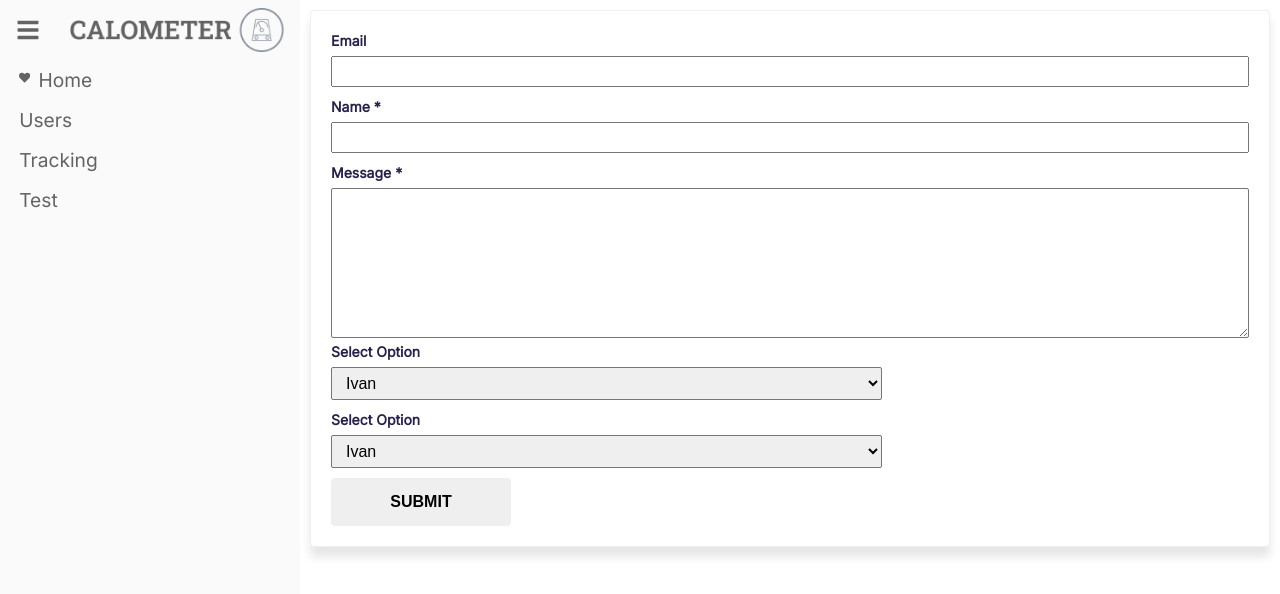
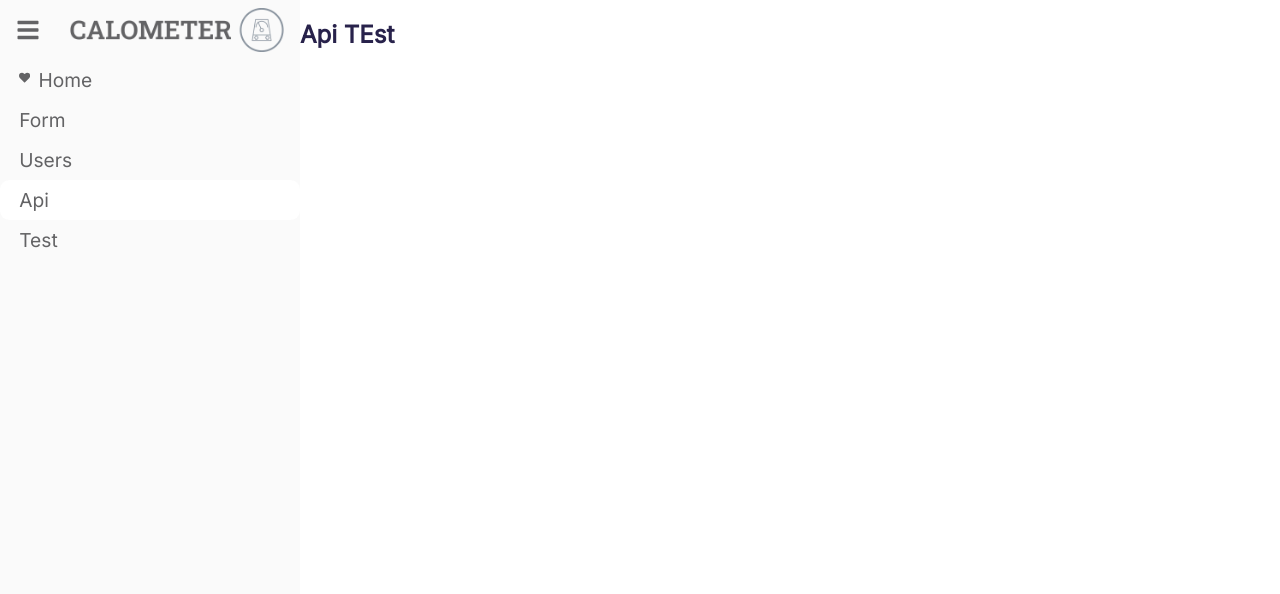
Before and after one commit to hkanev/design-system, a React (Create React App) app: page /api in a window 1280 px wide. Shown: the top 594 px of the page. Built offline with nearby package versions, Linux system fonts and the light colour scheme.

Commit message:
navigation preparations

```diff
--- a/src/App.js
+++ b/src/App.js
@@ -2,10 +2,10 @@ import { Route, Routes } from "react-router-dom";
 import Loadable from "react-loadable";
 
 import Navigation from "Components/Navigation/Navigation";
-import UserNavigation from "Components/Navigation/UserNavigation";
 import { mainNav } from "Components/Navigation/conf";
-import { formConf } from "Components/Form/conf";
-import { Form } from "Components/Form/Form";
+import FormPage from "./Pages/Form/Form";
+import ApiTest from "./Pages/ApiTest/ApiTest";
+
 
 const Loading = () => <div> Loading... </div>;
 
@@ -18,26 +18,22 @@ const Users = Loadable({
   loading: Loading,
 });
 const Tracking = Loadable({
-  loader: () => import("./Pages/Tracking/Tracking"),
+  loader: () => import("./Pages/ApiTest/ApiTest"),
   loading: Loading,
 });
 
 function App() {
-  function submitForm(formState) {
-    console.log(formState);
-  }
+
   return (
     <div className="App">
       <Navigation mainNav={mainNav} />
-      <div className="main">
-        <Form formData={formConf} submitForm={submitForm} />
-      </div>
 
-      {/*<Routes>*/}
-      {/*  <Route path="/" exact element={<Home />} />*/}
-      {/*  <Route path="/users" exact element={<Users />} />*/}
-      {/*  <Route path="/tracking" exact element={<Tracking />} />*/}
-      {/*</Routes>*/}
+      <Routes>
+        <Route path="/" exact element={<Home />} />
+        <Route path="/users" exact element={<Users />} />
+        <Route path="/api" exact element={<ApiTest />} />
+        <Route path="/form" exact element={<FormPage />} />
+      </Routes>
     </div>
   );
 }
--- a/src/Components/Navigation/conf.js
+++ b/src/Components/Navigation/conf.js
@@ -5,6 +5,14 @@ export const mainNav = [
     label: "Home",
     route: "/",
     active: false,
+    class: "",
+    "tooltip:": "",
+    subitems: [],
+  },
+  {
+    icon: "",
+    label: "Form",
+    route: "/form",
     class: "",
     "tooltip:": "",
     subitems: [],
@@ -19,8 +27,8 @@ export const mainNav = [
   },
   {
     icon: "",
-    label: "Tracking",
-    route: "/tracking",
+    label: "Api",
+    route: "/api",
     class: "",
     "tooltip:": "",
     subitems: [],
--- /dev/null
+++ b/src/Pages/ApiTest/ApiTest.js
@@ -0,0 +1,9 @@
+import { React, useState } from "react";
+
+const ApiTest = () => {
+    return (
+        <h2>Api TEst</h2>
+    )
+};
+
+export default ApiTest;
--- /dev/null
+++ b/src/Pages/Form/Form.js
@@ -0,0 +1,17 @@
+import { React, useState } from "react";
+import {Form} from "../../Components/Form/Form";
+import {formConf} from "../../Components/Form/conf";
+
+const FormPage = () => {
+    function submitForm(formState) {
+        console.log(formState);
+    }
+
+   return (
+       <div className="main">
+           <Form formData={formConf} submitForm={submitForm} />
+       </div>
+   )
+};
+
+export default FormPage;
--- a/src/Pages/Tracking/Tracking.js
+++ /dev/null
@@ -1,47 +0,0 @@
-import Input from "Components/Forms/Inputs/Input";
-import { React, useState } from "react";
-
-const Tracking = () => {
-  const [form, setForm] = useState([
-    {
-      name: "first_name",
-      value: "",
-      label: "First Name",
-      class: "",
-      type: "text",
-      disabled: false,
-      required: true,
-    },
-    {
-      name: "second_name",
-      value: "",
-      label: "Second Name",
-      class: "",
-      type: "text",
-      disabled: false,
-      required: true,
-    },
-  ]);
-
-  function handleChange(e, row) {
-    setForm(
-      form.map((obj) => {
-        if (obj.name === row.name) {
-          obj.value = e.target.value;
-        }
-
-        return obj;
-      })
-    );
-  }
-
-  return (
-    <>
-      {form.map((row) => (
-        <Input data={row} handleChange={(e) => handleChange(e, row)}></Input>
-      ))}
-    </>
-  );
-};
-
-export default Tracking;
```
